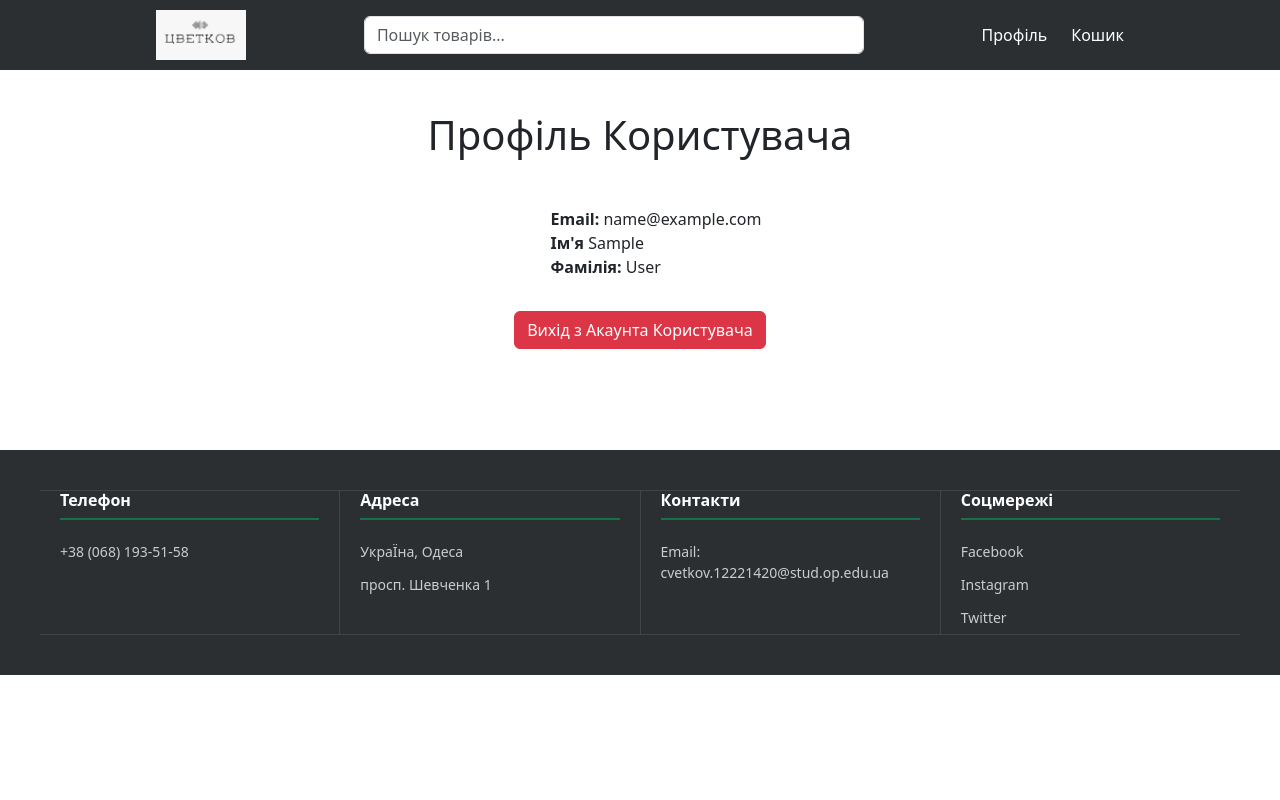
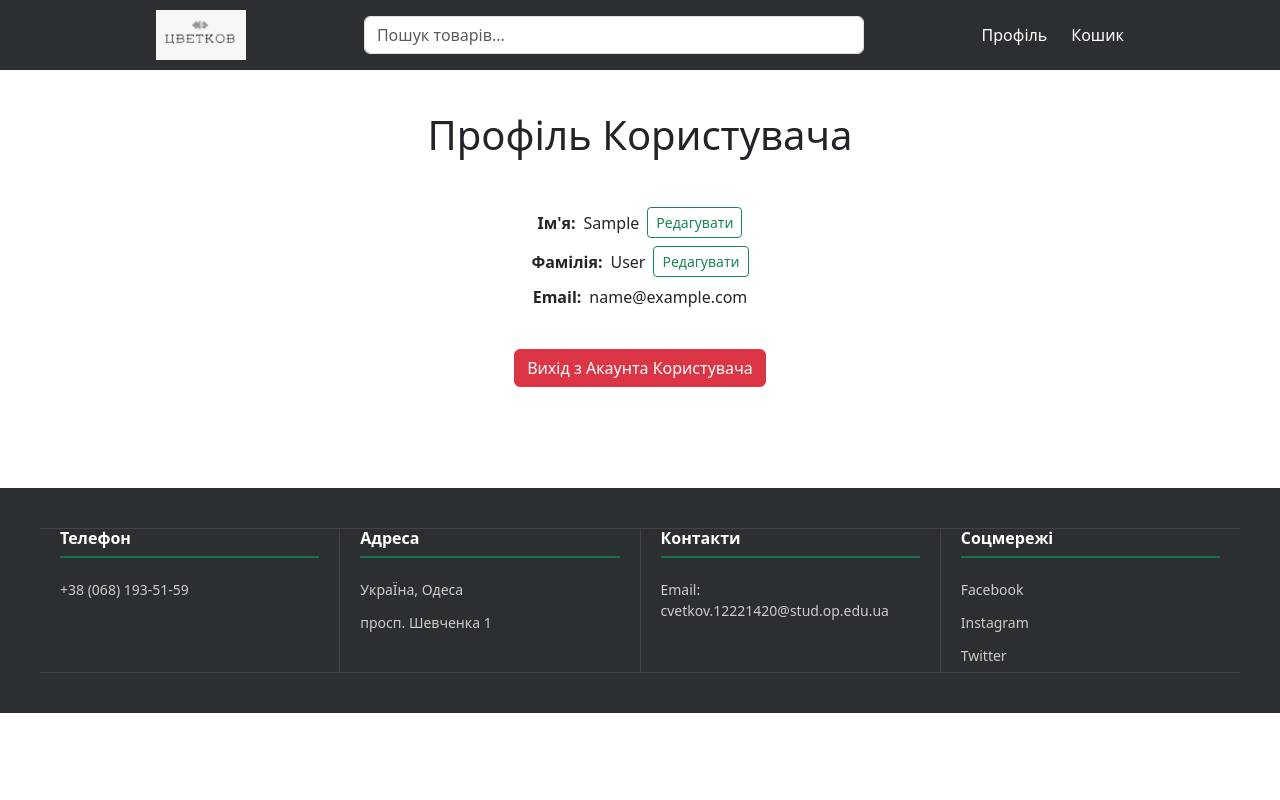
Before and after one commit to 55Alexandr55/Tsvetkov_Shop, a Django app: page /users/profile/ in a window 1280 px wide. Run offline with Django 5.2, Linux system fonts and the light colour scheme; the visitor is signed in with stand-in values (Sample User, id 1); some libraries are stand-ins or nearby versions.

Commit message:
CSS Правка каталога, сайдбара и др...

```diff
--- a/main/static/css/main.css
+++ b/main/static/css/main.css
@@ -21,7 +21,7 @@ html, body {
     margin: 0;
     padding: 0;
     width: 100%;
-
+    height: 100%;
 }
 main {
     display: flex;
@@ -183,17 +183,21 @@ header.header {
 }
 
 .sidebar {
-    width: 250px;
+
+    flex: 0 0 16%;   /* занимает 25% ширины */
+    max-width: 25%;
     padding: 0px;
     background-color: #ffffff;
     border-right: 1px solid #ccc;
     height: 100vh;        /* высота равна высоте окна */
-    overflow-y: hidden;   /* прокрутка выключена по умолчанию */
+    overflow-y: auto;
     color: #121212;
     font-size: 12px;
     position: sticky;     /* чтобы фильтр оставался на экране */
-    top: 70px;            /* с учётом высоты шапки */
-    transition: overflow-y 0.3s ease; /* плавный переход для overflow */
+    top: 90px;            /* с учётом высоты шапки */
+
+    overflow-x: hidden;
+
 }
 
 .sidebar:hover {
@@ -243,7 +247,7 @@ header.header {
     flex-grow: 1;
     padding: 20px;
     width: 1268px;
-    height: 1300px;
+    height: 100%;
 
 
 }
@@ -491,5 +495,5 @@ font-weight: 600;
     width: 100%;
 
     object-fit: contain;
-    height: 120px;
+
 }
--- a/main/templates/main/base.html
+++ b/main/templates/main/base.html
@@ -113,7 +113,7 @@
   <div class="footer-container">
     <div class="footer-column">
       <h4>Телефон</h4>
-      <p>+38 (068) 193-51-58</p>
+      <p>+38 (068) 193-51-59</p>
     </div>
     <div class="footer-column">
       <h4>Адреса</h4>
@@ -123,6 +123,7 @@
     <div class="footer-column">
       <h4>Контакти</h4>
       <p>Email: cvetkov.12221420@stud.op.edu.ua</p>
+
     </div>
     <div class="footer-column">
       <h4>Соцмережі</h4>
--- a/users/templates/users/user_profile.html
+++ b/users/templates/users/user_profile.html
@@ -10,10 +10,19 @@
 <div class="profile-cont d-flex flex-column align-items-center">
     <h1 class="text-center mb-5">Профіль Користувача </h1>
 
-        <ul>
-        <li><strong>Email:</strong> {{ user.email }}</li>
-        <li><strong>Ім'я</strong> {{ user.first_name }}</li>
-        <li><strong>Фамілія:</strong> {{ user.last_name }}</li>
+            <ul class="list-unstyled text-center">
+
+        <li class="mb-2 d-flex justify-content-center align-items-center gap-2">
+            <strong>Ім'я:</strong> {{ user.first_name }}
+            <button class="btn btn-outline-success btn-sm">Редагувати</button>
+        </li>
+        <li class="mb-2 d-flex justify-content-center align-items-center gap-2">
+            <strong>Фамілія:</strong> {{ user.last_name }}
+            <button class="btn btn-outline-success btn-sm">Редагувати</button>
+        </li>
+                <li class="mb-2 d-flex justify-content-center align-items-center gap-2">
+            <strong>Email:</strong> {{ user.email }}
+        </li>
     </ul>
 
         <a href="/users/logout/" class="btn btn-danger mt-3">Вихід з Акаунта Користувача</a>
```
Also changed, not shown: main/templates/main/product/catalog.html (+6 -6 lines).
